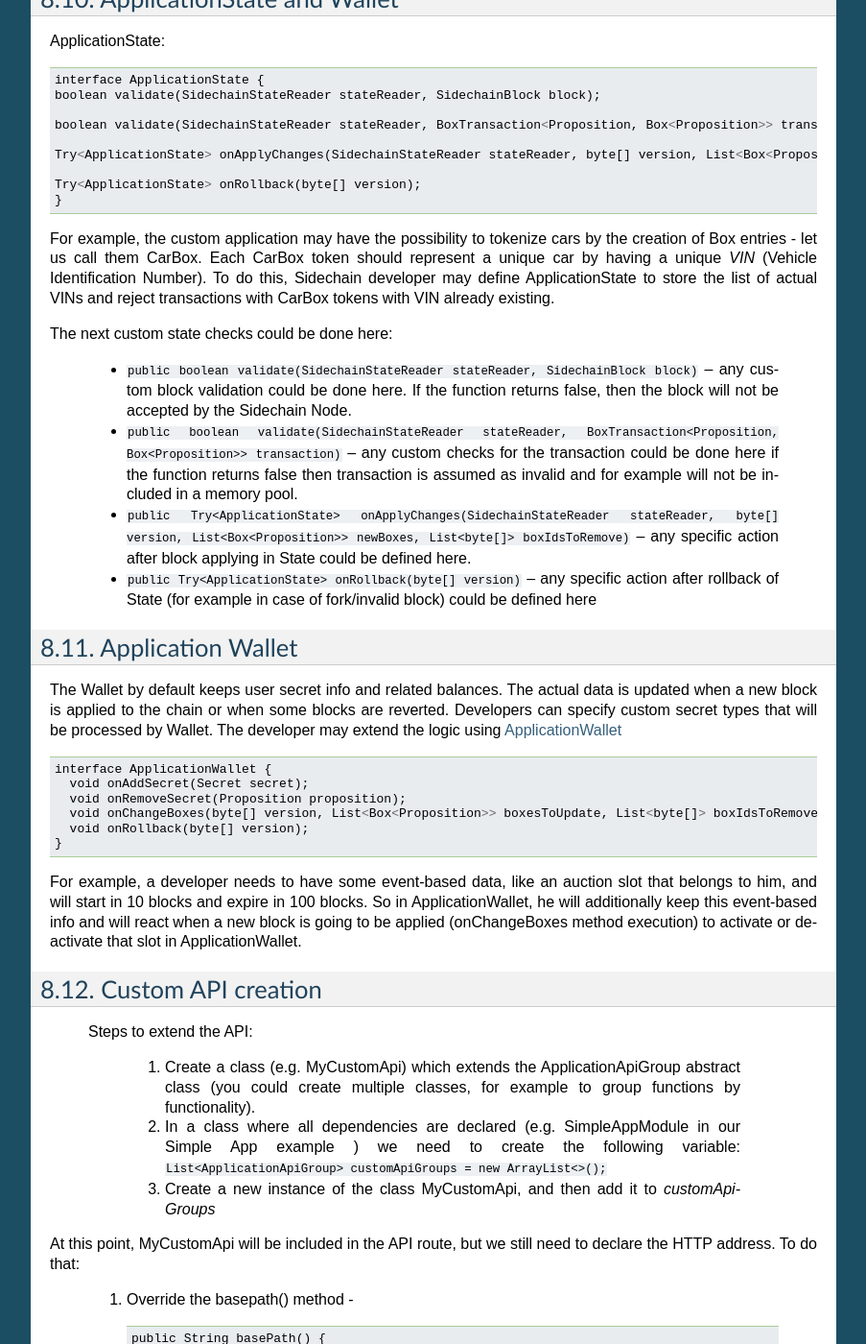
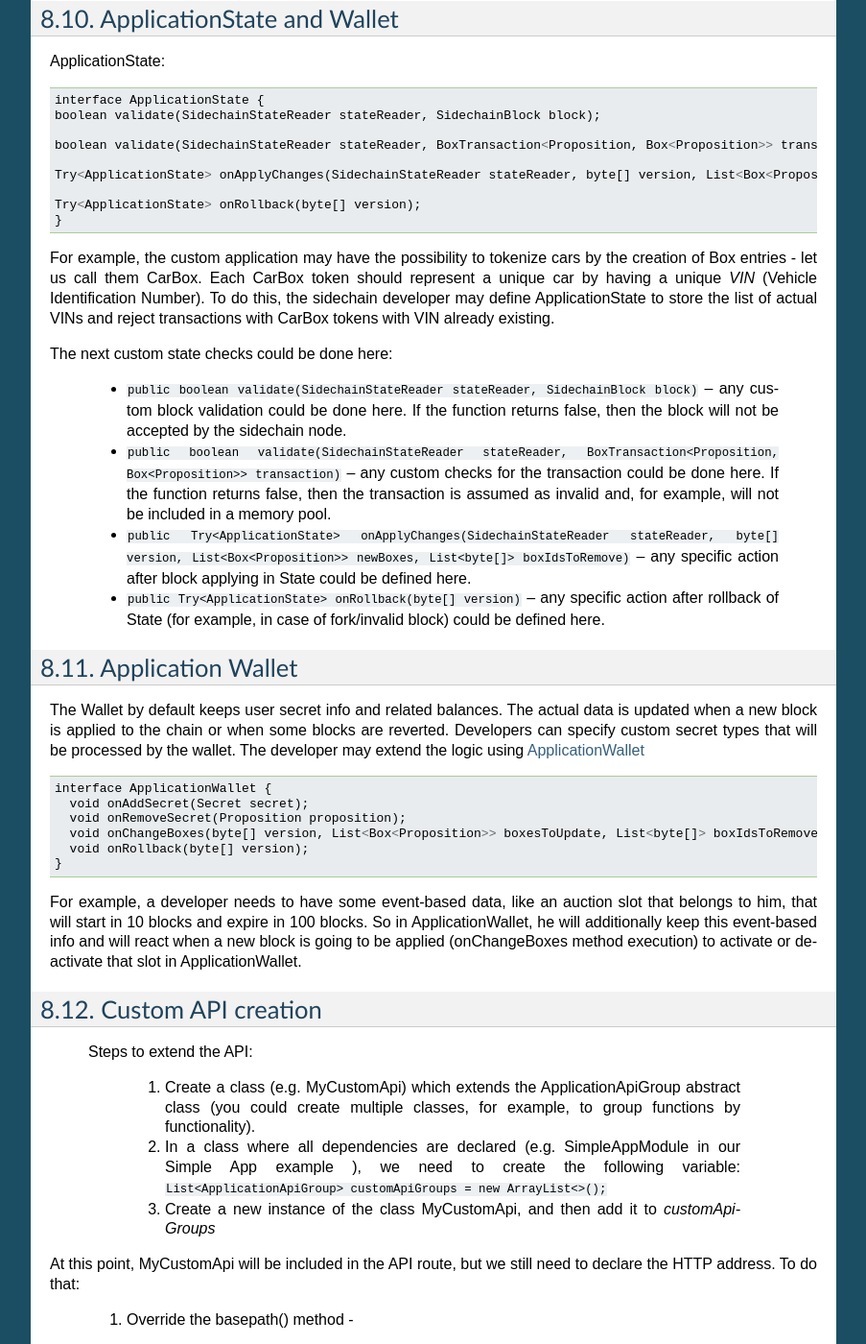
Before and after one commit to HorizenOfficial/developer-horizen-global, a Sphinx documentation site: the page built from docs/introduction/Sidechain-SDK-extension.rst, in a window 1280 px wide and 1400 px high, scrolled down 6128 px. Shown: the whole window at 96% size, without its empty margins (198-1101 px from the left). Built offline with Sphinx 7.4.7, drawn with Linux system fonts in a browser that asks for light colours; some of the changed text lies outside the part shown.

````diff
--- a/docs/introduction/Sidechain-SDK-extension.rst
+++ b/docs/introduction/Sidechain-SDK-extension.rst
@@ -105,7 +105,7 @@
 Custom Box Data class creation
 ##############################
 
-The SDK provides base class for any Box Data class:
+The SDK provides a base class for any Box Data class:
 
 ::
 
@@ -202,7 +202,7 @@
   ::
    B extends AbstractNoncedBox<P, BD, B>
 
-- Definition of type for Box itself, required for description inside of new Custom Box data.
+- Definition of type for the Box itself, required for description inside of new Custom Box data.
 
 
 The Custom Box itself requires implementation of following functionality:
@@ -254,13 +254,13 @@
 ::
  public abstract class BoxTransaction<P extends Proposition, B extends Box<P>>
 
-This class provides access to data such as which boxes will be created, unlockers for input boxes, fees, etc.
-SDK developer could add custom transaction check by implementing *custom ApplicationState*
+This class provides access to data such as which boxes will be created, unlockers for input boxes, fees, etc. the
+SDK developer could add a custom transaction check by implementing *custom ApplicationState*
 
 Any custom transaction shall implement three important functions:
-``public boolean transactionSemanticValidity()`` -- this function defines is transaction semantically valid or not, i.e. verify stateless (without context) transaction correctness. Non zero fee and positive timestamp are examples of such verification.
+``public boolean transactionSemanticValidity()`` -- this function defines if a transaction is semantically valid or not, i.e. verify stateless (without context) transaction correctness. Non-zero fee and positive timestamp are examples of such verification.
 
-``public List<BoxUnlocker<Proposition>> unlockers()`` -- SDK core does box opening verification by checking proofs against input box ids. However, information about closed boxes and proofs for that box shall be returned separately by each transaction. For such purposes each transaction shall return a list of `unlockers <https://github.com/HorizenOfficial/Sidechains-SDK/blob/master/sdk/src/main/java/com/horizen/box/BoxUnlocker.java>`_ which are implements following interface:
+``public List<BoxUnlocker<Proposition>> unlockers()`` -- The SDK core does box opening verification by checking proofs against input box ids. However, information about closed boxes and proofs for that box shall be returned separately by each transaction. For such purposes, each transaction shall return a list of `unlockers <https://github.com/HorizenOfficial/Sidechains-SDK/blob/master/sdk/src/main/java/com/horizen/box/BoxUnlocker.java>`_ which are implemented by the following interface:
 ::
   public interface BoxUnlocker<P extends Proposition>
   {
@@ -270,7 +270,7 @@
 
 Where *closedBoxId* is the id of the closed box and *boxKey* is correct proof for that box.
 
-``public List<NoncedBox<Proposition>> newBoxes()`` -- function returns list of new boxes which shall be created by current transaction. Be aware due to some internal implementation of SDK that function must be implemented in the following way:
+``public List<NoncedBox<Proposition>> newBoxes()`` -- function returns list of new boxes which shall be created by current transaction. Be aware that due to some internal implementation of SDK that function must be implemented in the following way:
 ::
  @Override
  public List<NoncedBox<Proposition>> newBoxes() {
@@ -284,10 +284,10 @@
 Custom Proof / Proposition creation
 ###################################
 
-A proposition is a locker for a box, and Proof is an unlocker for a box. For some reason, a way how the box is locked/unlocked can be changed by the SDK developer. For example, a special box can be opened by two or more independent private keys. For such reason, custom Proof / Proposition can be created.
+A proposition is a locker for a box, and Proof is an unlocker for a box. For some reason, the manner in which the box is locked/unlocked can be changed by the SDK developer (should this be sidechain developer?). For example, a special box can be opened by two or more independent private keys. For such reason, custom Proof/Proposition can be created.
 
 * Creating custom Proposition
-  For creating a custom Proposition  ``ProofOfKnowledgeProposition<S extends Secret>`` interface shall be implemented. Generic     parameter is just a marker for the type of private key, for example, *PrivateKey25519* It could be used. Inside the Proposition, we could put two different public keys, which are used for locking the box.
+  For creating a custom Proposition  ``ProofOfKnowledgeProposition<S extends Secret>`` interface shall be implemented. Generic parameter is just a marker for the type of private key. For example, *PrivateKey25519* could be used. Inside the Proposition, we could use two different public keys to lock the box.
 
 * Creating custom Proof interface ``Proof<P extends Proposition>`` shall be implemented where *P* is an appropriate Proposition class. ``Function boolean isValid(P proposition, byte[] messageToVerify);`` shall be implemented. That function defines whether Proof is valid for a given proposition and Proof or not. For example, in the case of Proposition with two different public keys, we could try to verify the message using public keys in Proposition one by one and return true if Proof had been created by one of the expected private keys.
 
@@ -306,22 +306,22 @@
   Try<ApplicationState> onRollback(byte[] version);
   }
 
-For example, the custom application may have the possibility to tokenize cars by the creation of Box entries - let us call them CarBox. Each CarBox token should represent a unique car by having a unique *VIN* (Vehicle Identification Number). To do this, Sidechain developer may define ApplicationState to store the list of actual VINs and reject transactions with CarBox tokens with VIN already existing.
+For example, the custom application may have the possibility to tokenize cars by the creation of Box entries - let us call them CarBox. Each CarBox token should represent a unique car by having a unique *VIN* (Vehicle Identification Number). To do this, the sidechain developer may define ApplicationState to store the list of actual VINs and reject transactions with CarBox tokens with VIN already existing.
 
 The next custom state checks could be done here:
 
-  * ``public boolean validate(SidechainStateReader stateReader, SidechainBlock block)`` --  any custom block validation could be done here. If the function returns false, then the block will not be accepted by the Sidechain Node.
+  * ``public boolean validate(SidechainStateReader stateReader, SidechainBlock block)`` -- any custom block validation could be done here. If the function returns false, then the block will not be accepted by the sidechain node.
 
-  * ``public boolean validate(SidechainStateReader stateReader, BoxTransaction<Proposition, Box<Proposition>> transaction)`` -- any custom checks for the transaction could be done here if the function returns false then transaction is assumed as invalid and for example will not be included in a memory pool.
+  * ``public boolean validate(SidechainStateReader stateReader, BoxTransaction<Proposition, Box<Proposition>> transaction)`` -- any custom checks for the transaction could be done here. If the function returns false, then the transaction is assumed as invalid and, for example, will not be included in a memory pool.
 
   * ``public Try<ApplicationState> onApplyChanges(SidechainStateReader stateReader, byte[] version, List<Box<Proposition>> newBoxes, List<byte[]> boxIdsToRemove)`` -- any specific action after block applying in State could be defined here.
 
-  * ``public Try<ApplicationState> onRollback(byte[] version)`` -- any specific action after rollback of State (for example in case of fork/invalid block) could be defined here
+  * ``public Try<ApplicationState> onRollback(byte[] version)`` -- any specific action after rollback of State (for example, in case of fork/invalid block) could be defined here.
 
 Application Wallet
 ##################
 
-The Wallet by default keeps user secret info and related balances. The actual data is updated when a new block is applied to the chain or when some blocks are reverted. Developers can specify custom secret types that will be processed by Wallet. The developer may extend the logic using `ApplicationWallet <https://github.com/ZencashOfficial/Sidechains-SDK/blob/master/sdk/src/main/java/com/horizen/wallet/ApplicationWallet.java>`_
+The Wallet by default keeps user secret info and related balances. The actual data is updated when a new block is applied to the chain or when some blocks are reverted. Developers can specify custom secret types that will be processed by the wallet. The developer may extend the logic using `ApplicationWallet <https://github.com/ZencashOfficial/Sidechains-SDK/blob/master/sdk/src/main/java/com/horizen/wallet/ApplicationWallet.java>`_
 ::
   interface ApplicationWallet {
     void onAddSecret(Secret secret);
@@ -330,17 +330,16 @@
     void onRollback(byte[] version);
   }
 
-For example, a developer needs to have some event-based data, like an auction slot that belongs to him, and will start in 10 blocks and expire in 100 blocks. So in ApplicationWallet, he will additionally keep this event-based info and will react when a new block is going to be applied (onChangeBoxes method execution) to activate or deactivate that slot in ApplicationWallet.
-
+For example, a developer needs to have some event-based data, like an auction slot that belongs to him, that will start in 10 blocks and expire in 100 blocks. So in ApplicationWallet, he will additionally keep this event-based info and will react when a new block is going to be applied (onChangeBoxes method execution) to activate or deactivate that slot in ApplicationWallet.
 
 Custom API creation
 ###################
 
   Steps to extend the API:
 
-    1. Create a class (e.g. MyCustomApi) which extends the ApplicationApiGroup abstract class (you could create multiple classes, for example to group functions by functionality).
+    1. Create a class (e.g. MyCustomApi) which extends the ApplicationApiGroup abstract class (you could create multiple classes, for example, to group functions by functionality).
 
-    2. In a class where all dependencies are declared (e.g. SimpleAppModule in our Simple App example ) we need to create the following variable: ``List<ApplicationApiGroup> customApiGroups = new ArrayList<>();``
+    2. In a class where all dependencies are declared (e.g. SimpleAppModule in our Simple App example ), we need to create the following variable: ``List<ApplicationApiGroup> customApiGroups = new ArrayList<>();``
 
     3. Create a new instance of the class MyCustomApi, and then add it to *customApiGroups*
 
@@ -354,8 +353,7 @@
 
 Where "myCustomAPI" is part of the HTTP path for that API group
 
-
-  2.  Define HTTP request classes -- i.e. the json body in the HTTP request will be converted to that request class. For example, if as “request” we want to use byte array data with some integer value, we could define the following class:
+  2.  Define HTTP request classes -- i.e. the JSON body in the HTTP request will be converted to that request class. For example, if as “request” we want to use byte array data with some integer value, we could define the following class:
 
   ::
 
@@ -404,7 +402,7 @@
 
   4. Add response classes
 
-As a result of an API request, the result shall be sent back via HTTP response. In a typical case, we could have two different responses: operation is successful, or some error had appeared during processing the API request. SDK provides following way to declare those API responses:
+As a result of an API request, the result shall be sent back via HTTP response. In a typical case, we could have two different responses: operation is successful, or some error had appeared during processing the API request. The SDK provides following way to declare those API responses:
 For a successful response, implement SuccessResponse interface with data to be returned. That data shall be accessible via getters. Also, that class shall have the next annotation required for marshaling and correct conversion to JSON: ``@JsonView(Views.Default.class)``. The developer can define here some other custom class for JSON marshaling. For example, if a string should be returned, then the following response class can be defined:
 
   ::
@@ -422,13 +420,13 @@
     }
     }
 
-In such case API response will be represented in the following JSON format:
+In such a case, the API response will be represented in the following JSON format:
 
   ::
 
     {"result": {“response” : “response from CustomSuccessResponse object”}}
 
-In case of something going wrong and error shall be returned then response shall implement ErrorResponse interface which by default have next functions to be implemented:
+If an error shall be returned, then the response shall implement the ErrorResponse interface, which by default have these functions implemented:
 
 ```public String code()``` -- error code
 
@@ -436,7 +434,7 @@
 
 ```public Option<Throwable> exception()``` -- Caught exception during API processing
 
-As a result next JSON will be returned in case of error:
+As a result the following JSON will be returned in case of error:
 
   ::
 
````
Also changed, not shown: other parts of docs/introduction/Sidechain-SDK-extension.rst (+17 -17 lines).
